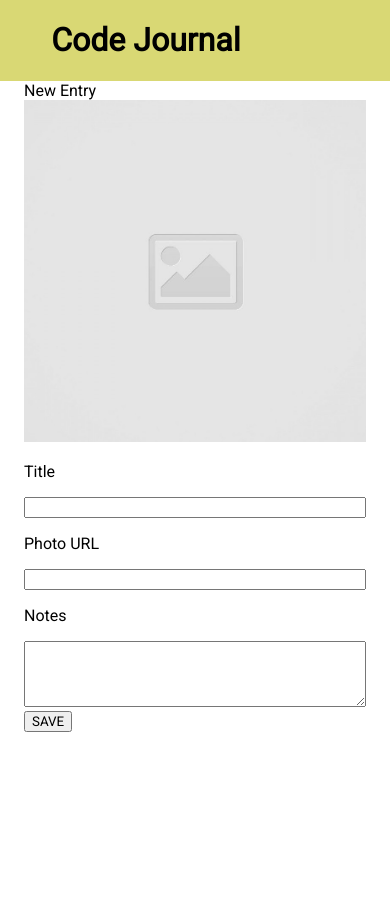
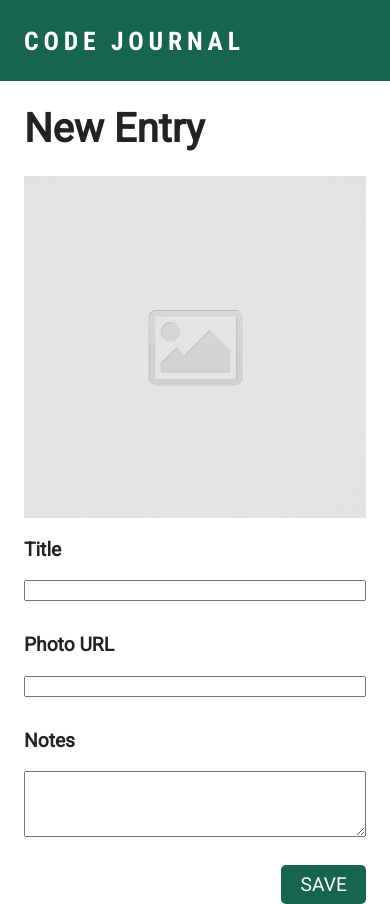
Before and after one commit to lyn-kim/code-journal, a website: page index.html in a window 390 px wide. Before the commit the page ends 844 px from the top, so only its background shows below. Drawn offline with Linux system fonts and the light colour scheme.

Commit message:
Ensure that the form looks nice on both mobile-sized and desktop-sized screens

```diff
--- a/css/styles.css
+++ b/css/styles.css
@@ -1,6 +1,9 @@
 * {
   /* font-family: 'Cabin', sans-serif; */
+
+  /* font-family: 'Roboto', sans-serif; */
   font-family: Roboto, sans-serif;
+  color: rgb(34, 34, 34);
 }
 
 img,
@@ -9,7 +12,54 @@ textarea {
   width: 100%;
 }
 
+div > .column-half,
+div > .column-full {
+  padding-left: 0;
+}
+
+.entry-image {
+  margin-bottom: 1rem;
+}
+
+.new-entry {
+  font-size: 2.5rem;
+  font-weight: 700;
+  margin-top: 1.5rem;
+  margin-bottom: 1.5rem;
+}
+
 .navbar {
-  padding-left: 3.2rem;
-  background-color: #d9d874;
+  background-color: #176451;
 }
+
+.nav-title {
+  font-family: "Roboto Condensed", sans-serif;
+  letter-spacing: 0.3rem;
+  font-size: 1.6rem;
+  font-weight: 400;
+  color: white;
+}
+
+.label-text {
+  margin-top: 0;
+  font-weight: 700;
+  font-size: 1.2rem;
+}
+
+.input-box {
+  margin-bottom: 2rem;
+}
+
+.save-button {
+  text-align: right;
+}
+
+.save-button > button {
+  margin-top: 1.5rem;
+  font-size: 1.2rem;
+  padding: 0.5rem 1.2rem;
+  background-color: #176451;
+  color: white;
+  border-radius: 5px;
+  border: 0 solid;
+}
--- a/index.html
+++ b/index.html
@@ -13,33 +13,40 @@
   <link rel="stylesheet" href="css/reset.css">
   <link rel="stylesheet" href="css/layout.css">
   <link rel="stylesheet" href="css/styles.css">
-  <link href="https://fonts.googleapis.com/css2?family=Cabin:wght@400;700&family=Roboto&display=swap" rel="stylesheet">
+  <link
+    href="https://fonts.googleapis.com/css2?family=Cabin:wght@400;700&family=Roboto&family=Roboto+Condensed:wght@700&display=swap"
+    rel="stylesheet">
 </head>
 <body>
 
-  <div class="row navbar">
-    <div class="column-full nav-text">
-      <h1>Code Journal</h1>
+  <div class="navbar">
+    <div class="container">
+      <div class="row">
+        <div class="column-full">
+          <p class="nav-title">CODE JOURNAL</p>
+        </div>
+      </div>
     </div>
   </div>
 
+
   <div class="container">
-    <header class="row">New Entry</header>
     <main class="row" data-view="entry-form">
+      <header class="row new-entry">New Entry</header>
       <form>
 
         <div class="row">
           <div class="column-half">
-            <img src="images/placeholder-image-square.jpg" alt="">
+            <img class="entry-image" src="images/placeholder-image-square.jpg" alt="">
           </div>
           <div class="column-half">
             <label for="title">
-              <p>Title</p>
-              <input id="title" type="text">
+              <p class="label-text">Title</p>
+              <input id="title" type="text" class="input-box">
             </label>
             <label for="url">
-              <p>Photo URL</p>
-              <input id="url" type="url">
+              <p class="label-text">Photo URL</p>
+              <input id="url" type="url" class="input-box">
             </label>
           </div>
         </div>
@@ -47,14 +54,14 @@
         <div class="row">
           <div class="column-full">
             <label for="notes">
-              <p>Notes</p>
+              <p class="label-text">Notes</p>
               <textarea id="notes" name="notes" rows="4" cols="25"></textarea>
             </label>
           </div>
         </div>
 
         <div class="row">
-          <div class="column-full">
+          <div class="column-full save-button">
             <button>SAVE</button>
           </div>
         </div>
```
